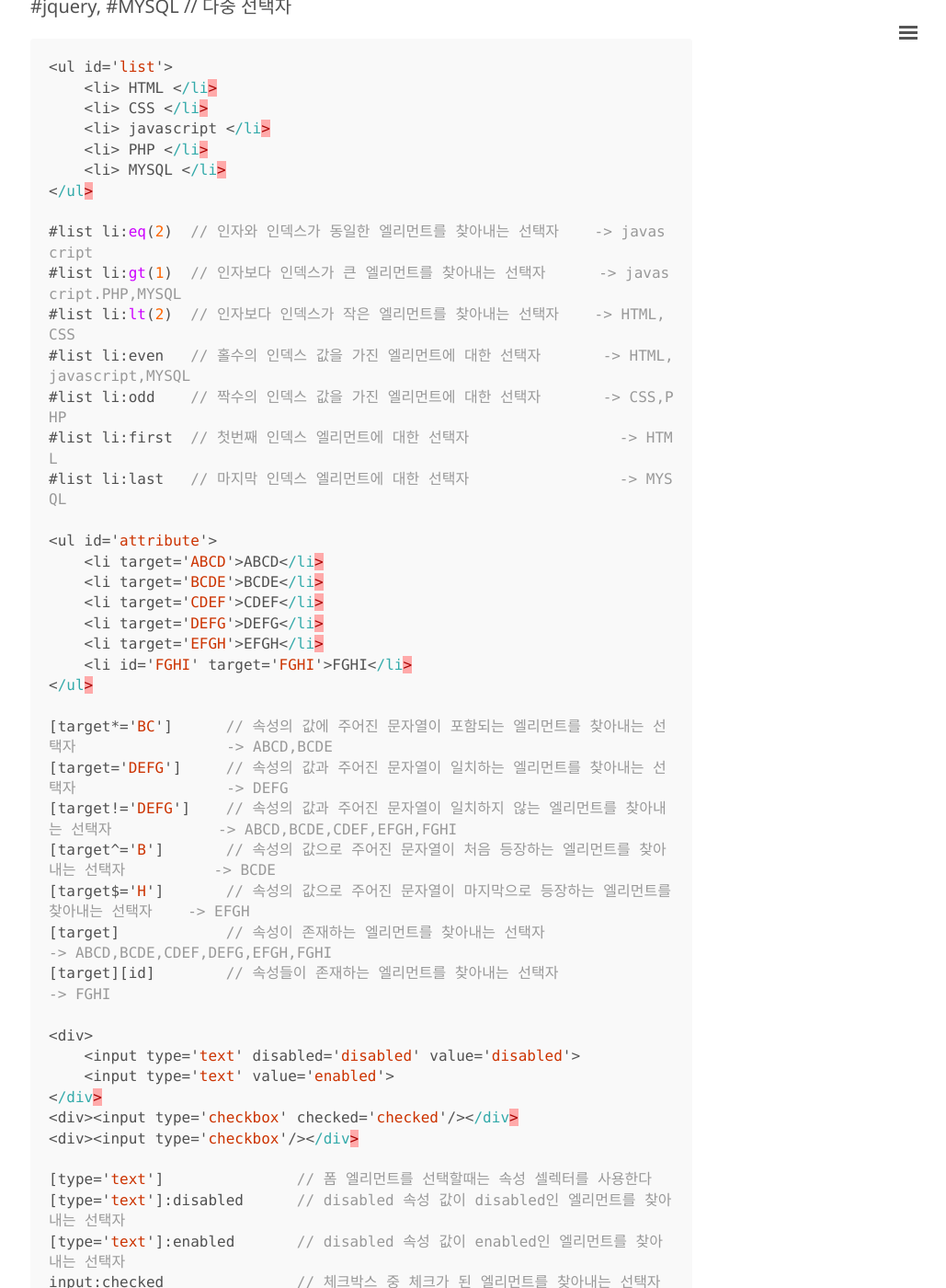
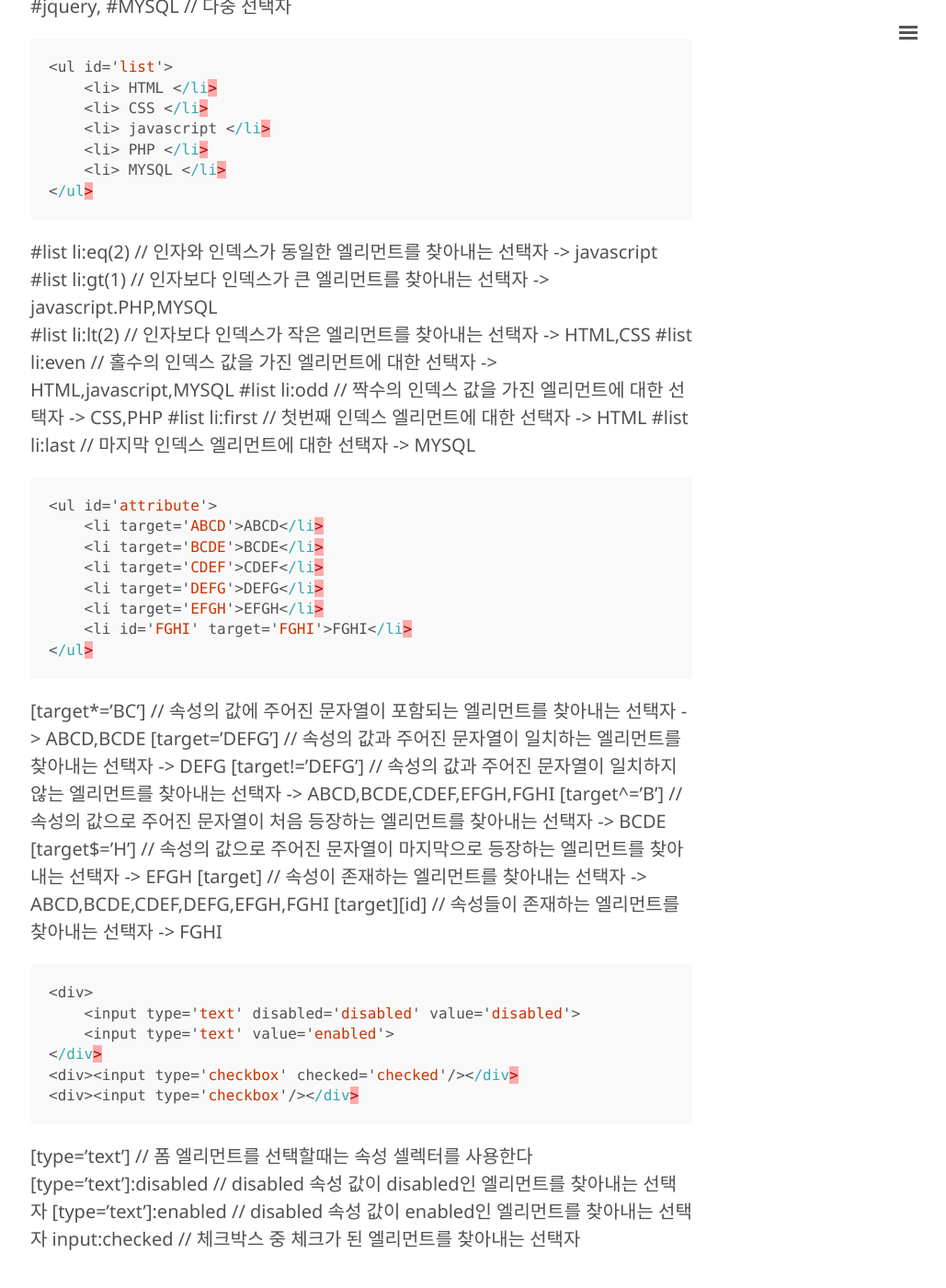
Before and after one commit to Kor-Karll/Kor-Karll.github.io, a Jekyll site: the page built from _posts/2019-07-29-JQuery-Selector.md, in a window 1280 px wide and 1400 px high, scrolled down 568 px. Shown: the whole window at 92% size, without its empty margins (247-1276 px from the left). Built offline with Jekyll 4.4.1, drawn with Linux system fonts in a browser that asks for light colours; comment, search, counter and statistics services are not loaded.

Commit message:
jQuery 선택자

````diff
--- a/_posts/2019-07-29-JQuery-Selector.md
+++ b/_posts/2019-07-29-JQuery-Selector.md
@@ -17,9 +17,9 @@ sitemap :
 <!--미리보기-->
 
 
-#jquery // id 선택자 <br>
-.tutorial // class 선택자 <br>
-li // 엘리먼트 선택자 <br>
+#jquery         // id 선택자 <br>
+.tutorial       // class 선택자 <br>
+li              // 엘리먼트 선택자 <br>
 #jquery, #MYSQL // 다중 선택자 <br>
 
 ```javascript
@@ -30,6 +30,7 @@ li // 엘리먼트 선택자 <br>
     <li> PHP </li>
     <li> MYSQL </li>
 </ul>
+```
 
 #list li:eq(2)  // 인자와 인덱스가 동일한 엘리먼트를 찾아내는 선택자    -> javascript
 #list li:gt(1)  // 인자보다 인덱스가 큰 엘리먼트를 찾아내는 선택자      -> javascript.PHP,MYSQL
@@ -39,6 +40,7 @@ li // 엘리먼트 선택자 <br>
 #list li:first  // 첫번째 인덱스 엘리먼트에 대한 선택자                 -> HTML
 #list li:last   // 마지막 인덱스 엘리먼트에 대한 선택자                 -> MYSQL
 
+```javascript
 <ul id='attribute'>
     <li target='ABCD'>ABCD</li>
     <li target='BCDE'>BCDE</li>
@@ -47,6 +49,7 @@ li // 엘리먼트 선택자 <br>
     <li target='EFGH'>EFGH</li>
     <li id='FGHI' target='FGHI'>FGHI</li>
 </ul>
+```
 
 [target*='BC']      // 속성의 값에 주어진 문자열이 포함되는 엘리먼트를 찾아내는 선택자                 -> ABCD,BCDE
 [target='DEFG']     // 속성의 값과 주어진 문자열이 일치하는 엘리먼트를 찾아내는 선택자                 -> DEFG
@@ -56,16 +59,16 @@ li // 엘리먼트 선택자 <br>
 [target]            // 속성이 존재하는 엘리먼트를 찾아내는 선택자                                   -> ABCD,BCDE,CDEF,DEFG,EFGH,FGHI
 [target][id]        // 속성들이 존재하는 엘리먼트를 찾아내는 선택자                                 -> FGHI
 
+```javascript
 <div>
     <input type='text' disabled='disabled' value='disabled'>
     <input type='text' value='enabled'>
 </div>
 <div><input type='checkbox' checked='checked'/></div>
 <div><input type='checkbox'/></div>
+```
 
 [type='text']               // 폼 엘리먼트를 선택할때는 속성 셀렉터를 사용한다
 [type='text']:disabled      // disabled 속성 값이 disabled인 엘리먼트를 찾아내는 선택자
 [type='text']:enabled       // disabled 속성 값이 enabled인 엘리먼트를 찾아내는 선택자
 input:checked               // 체크박스 중 체크가 된 엘리먼트를 찾아내는 선택자
-
-```
````
